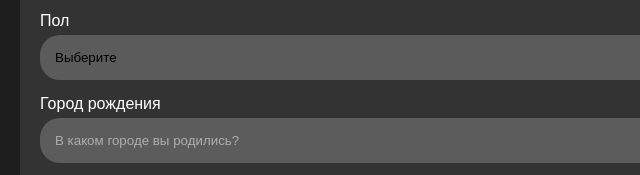
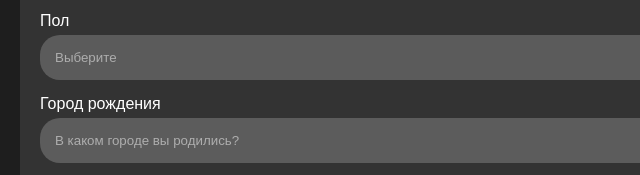
Before and after one commit to ZaynokovValera/ZaynokovValera.github.io, a plain HTML site: page index.html in a window 1280 px wide. Shown: the part 214-389 px from the top of the page, 0-640 px from the left. Drawn offline with Linux system fonts and the light colour scheme; a script that the page names is missing.

Commit message:
Update index.html

```diff
--- a/index.html
+++ b/index.html
@@ -122,8 +122,8 @@
                 </div>
                 <div class="form-group">
                     <label for="sex">Пол</label>
-                    <select id="sex" onchange="checkForm()">
-                        <option value="" disabled selected class="placeholder">Выберите</option>
+                    <select id="sex" onchange="checkForm()" class="placeholder">
+                        <option value="" disabled selected>Выберите</option>
                         <option value="Male">Мужской</option>
                         <option value="Female">Женский</option>
                     </select>
```
